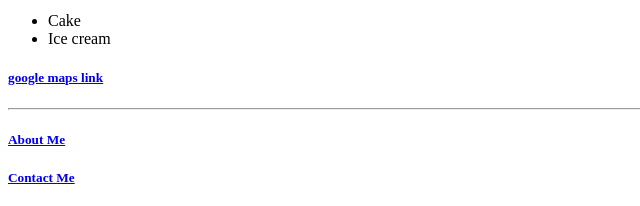
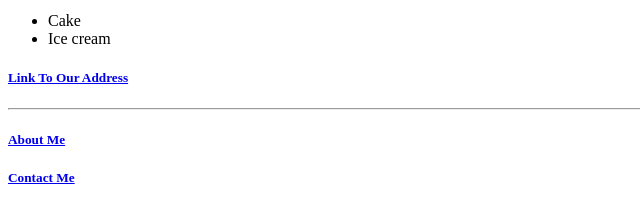
Before and after one commit to SysH2023/html---portfolio, a plain HTML site: page index.html in a window 1280 px wide. Shown: the part 950-1156 px from the top of the page, 0-640 px from the left. Drawn offline with Linux system fonts and the light colour scheme.

Commit message:
Update index.html

```diff
--- a/index.html
+++ b/index.html
@@ -29,7 +29,7 @@
         <li>Ice cream</li>
     </ul>
 
-   <h5><a href="https://www.google.co.in/maps/@38.9251072,-77.5356416,14z?entry=ttu">google maps link</a></h5>
+   <h5><a href="https://www.google.co.in/maps/@38.9251072,-77.5356416,14z?entry=ttu">Link To Our Address</a></h5>
 <hr />
 <!-- TODO 7: Add the Contact Me and About Me page links -->
  <h5><a href="./public/aboutme.html">About Me</a></h5>
```
